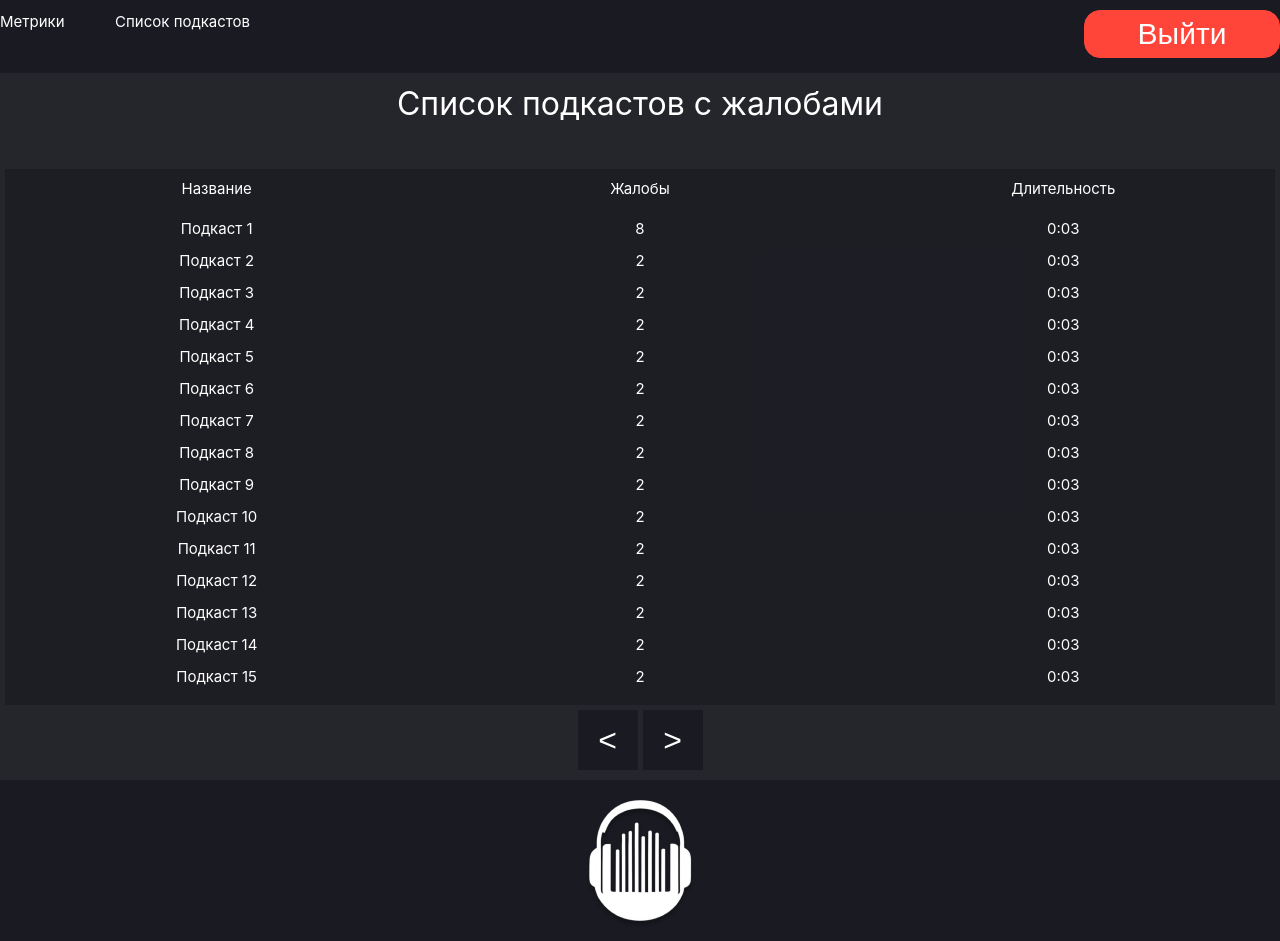
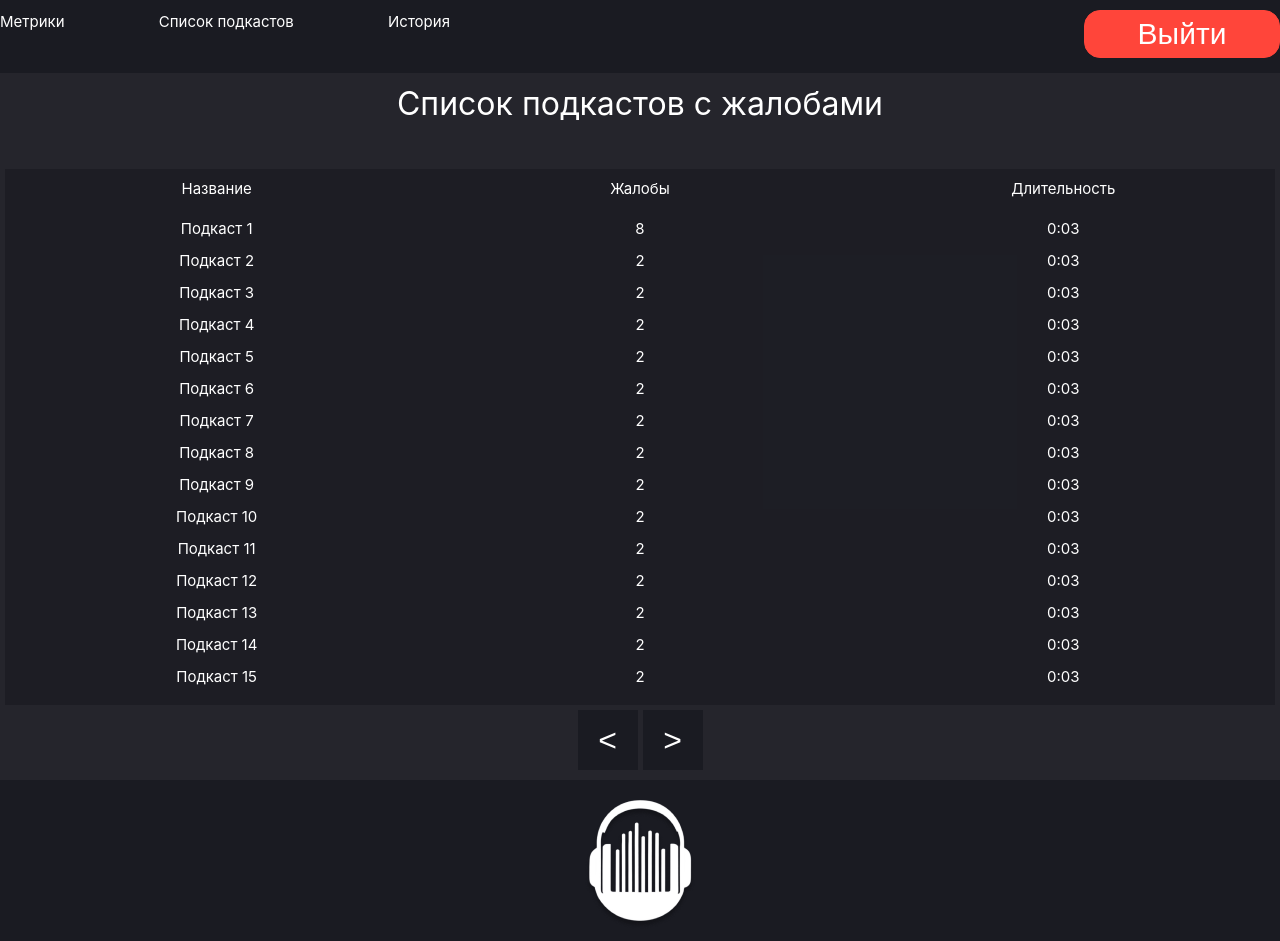
Before and after one commit to Snoppei/tiktalk_frontend_web, a Vue app: page /podcasts in a window 1280 px wide. Built offline with nearby package versions, Linux system fonts and the light colour scheme.

Commit message:
feature/TT-57: update header and routing

```diff
--- a/src/views/PodcastsView.vue
+++ b/src/views/PodcastsView.vue
@@ -1,37 +1,37 @@
 <script>
 import { useStore } from 'vuex';
 import { ref, computed } from 'vue';
+import { useRouter } from 'vue-router';
 
 export default {
   setup() {
     const store = useStore();
     const podcasts = store.getters.PODCASTS;
+    const router = useRouter();
 
-    // Используем реактивные переменные
-    const currentPage = ref(1); // Текущая страница
-    const pageSize = 15; // Количество элементов на странице
+    const currentPage = ref(1);
+    const pageSize = 15;
 
-    // Вычисляем общее количество страниц
     const totalPages = computed(() => Math.ceil(podcasts.length / pageSize));
 
-    // Флаг, показывающий, есть ли следующая страница
     const hasNextPage = computed(() => currentPage.value < totalPages.value);
 
-    // Метод для перехода на предыдущую страницу
+    const logout = () => {
+      router.push('/login');
+    };
+
     const prevPage = () => {
       if (currentPage.value > 1) {
         currentPage.value--;
       }
     };
 
-    // Метод для перехода на следующую страницу
     const nextPage = () => {
       if (currentPage.value < totalPages.value) {
         currentPage.value++;
       }
     };
 
-    // Функция, возвращающая отфильтрованный список подкастов для текущей страницы
     const paginatedPodcasts = computed(() => {
       const startIndex = (currentPage.value - 1) * pageSize;
       const endIndex = startIndex + pageSize;
@@ -45,6 +45,7 @@ export default {
       hasNextPage,
       prevPage,
       nextPage,
+      logout
     };
   },
 };
@@ -55,6 +56,7 @@ export default {
       <div class="nav-buttons">
         <router-link to="/metrics">Метрики</router-link>
         <router-link to="/podcasts">Список подкастов</router-link>
+        <router-link to="/history">История</router-link>
       </div>
       <button class="logout" @click="logout">Выйти</button>
     </header>
@@ -166,7 +168,7 @@ header {
   display: flex;
   flex-direction: row;
   justify-content: space-between;
-  width: 250px;
+  width: 450px;
 }
 .pagination-button {
   display: block;
```
